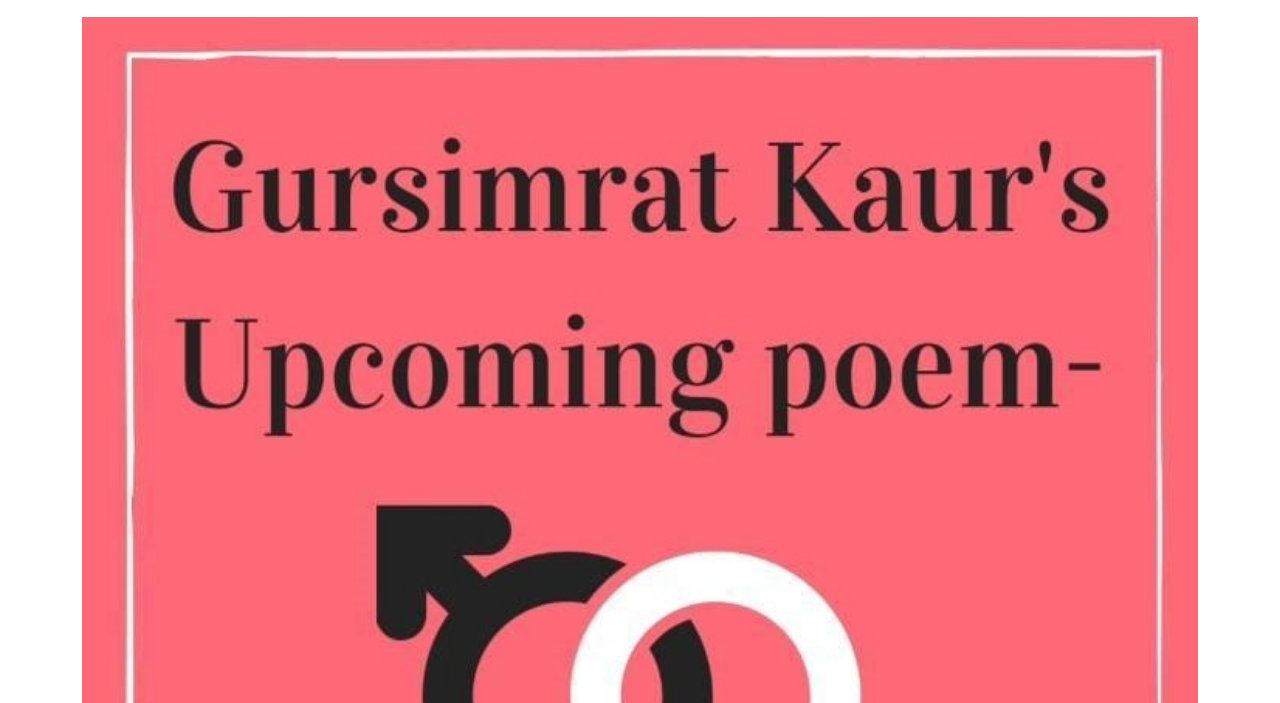
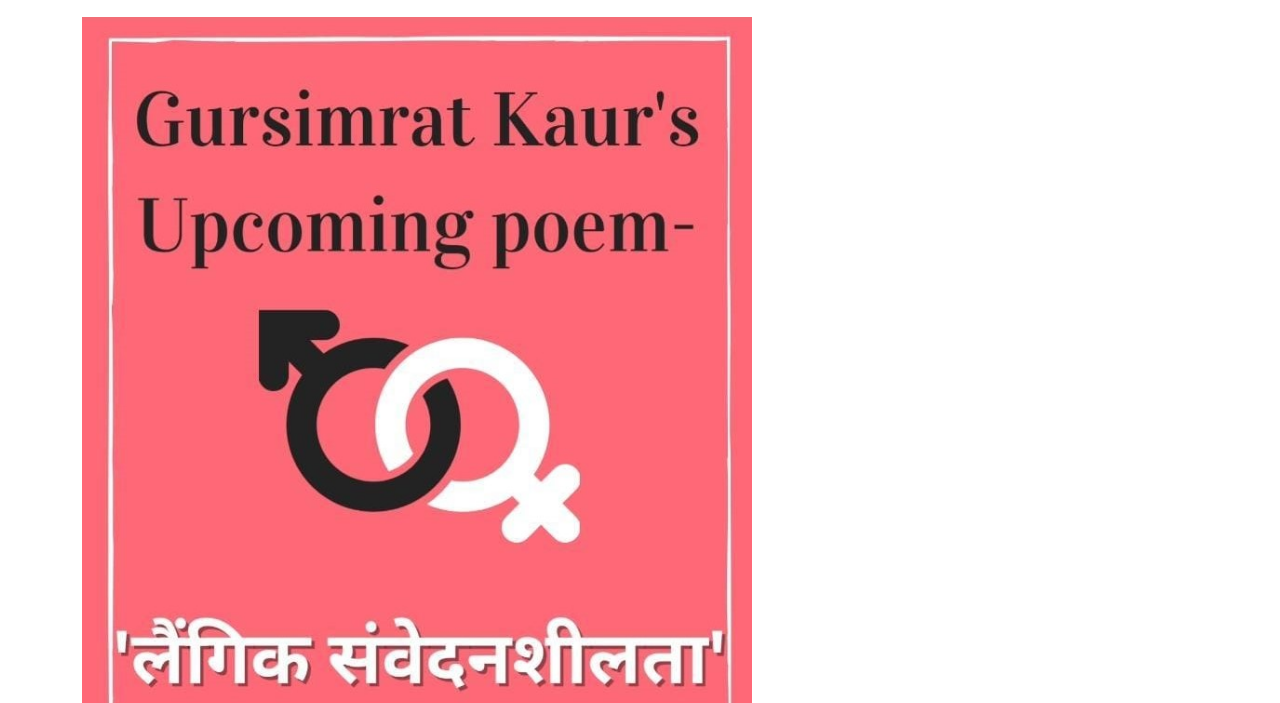
Before and after one commit to Gursimrat-kaur/Poetry, a plain HTML site: page hin2.html in a window 1280 px wide. Shown: the part 97-800 px from the top of the page. Drawn offline with nearby package versions, Linux system fonts and the light colour scheme.

Commit message:
Update hin2.html

```diff
--- a/hin2.html
+++ b/hin2.html
@@ -89,8 +89,9 @@
         <div class="row">
           <div class="col-md-12">
             <h3 style="margin-top: 5%;margin-left: 18%;font-size: 2rem;color: black;">  लैंगिक संवेदनशीलता</h3>
-         <img src="hin2.jpg" style="width: 100%;">
+         <img src="hin2.jpg" style="width: 60%;">
            <h3 style="color: black;">
+             <br>
             लैंगिक संवेदनशीलता,<br>
              कहते हैं इसको समझदारी की विशेषता
              <br>
```
